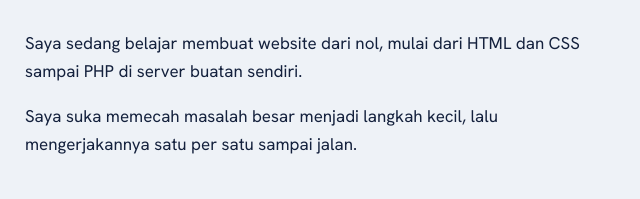
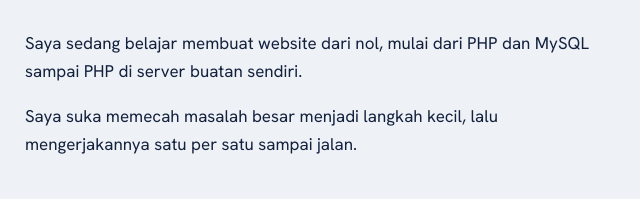
Before and after one commit to muhammadriziqq23-crypto/portofolio, a plain HTML site: page index.html in a window 1280 px wide. Shown: the part 729-928 px from the top of the page, 159-799 px from the left. Drawn offline with nearby package versions, Linux system fonts and the light colour scheme.

```diff
--- a/index.html.html
+++ b/index.html
@@ -150,7 +150,7 @@
       <div class="about">
         <div>
           <!-- GANTI: ceritakan dirimu -->
-          <p>Saya sedang belajar membuat website dari nol, mulai dari HTML dan CSS sampai PHP di server buatan sendiri.</p>
+          <p>Saya sedang belajar membuat website dari nol, mulai dari PHP dan MySQL sampai PHP di server buatan sendiri.</p>
           <p>Saya suka memecah masalah besar menjadi langkah kecil, lalu mengerjakannya satu per satu sampai jalan.</p>
         </div>
         <ul class="facts">
```
